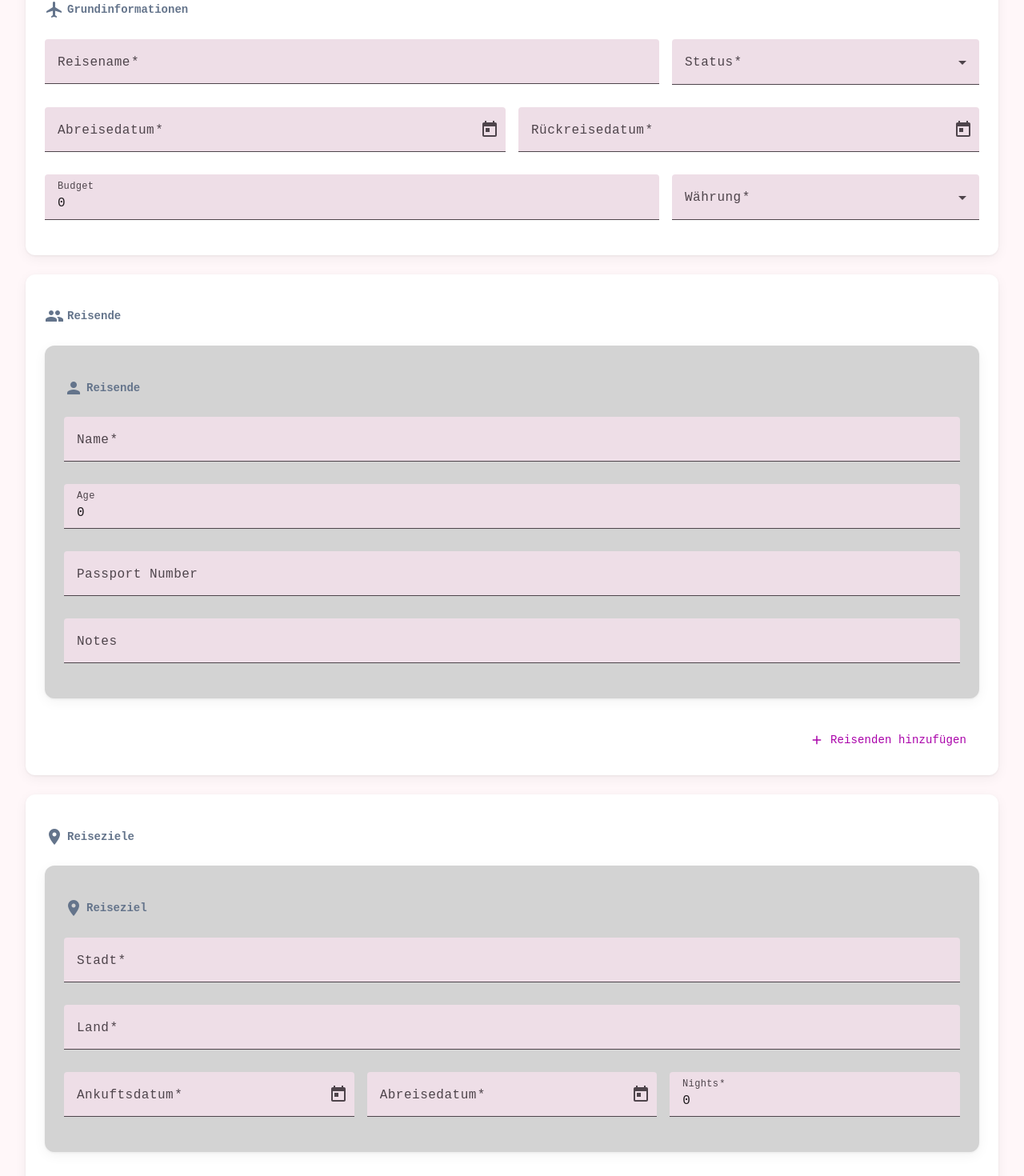
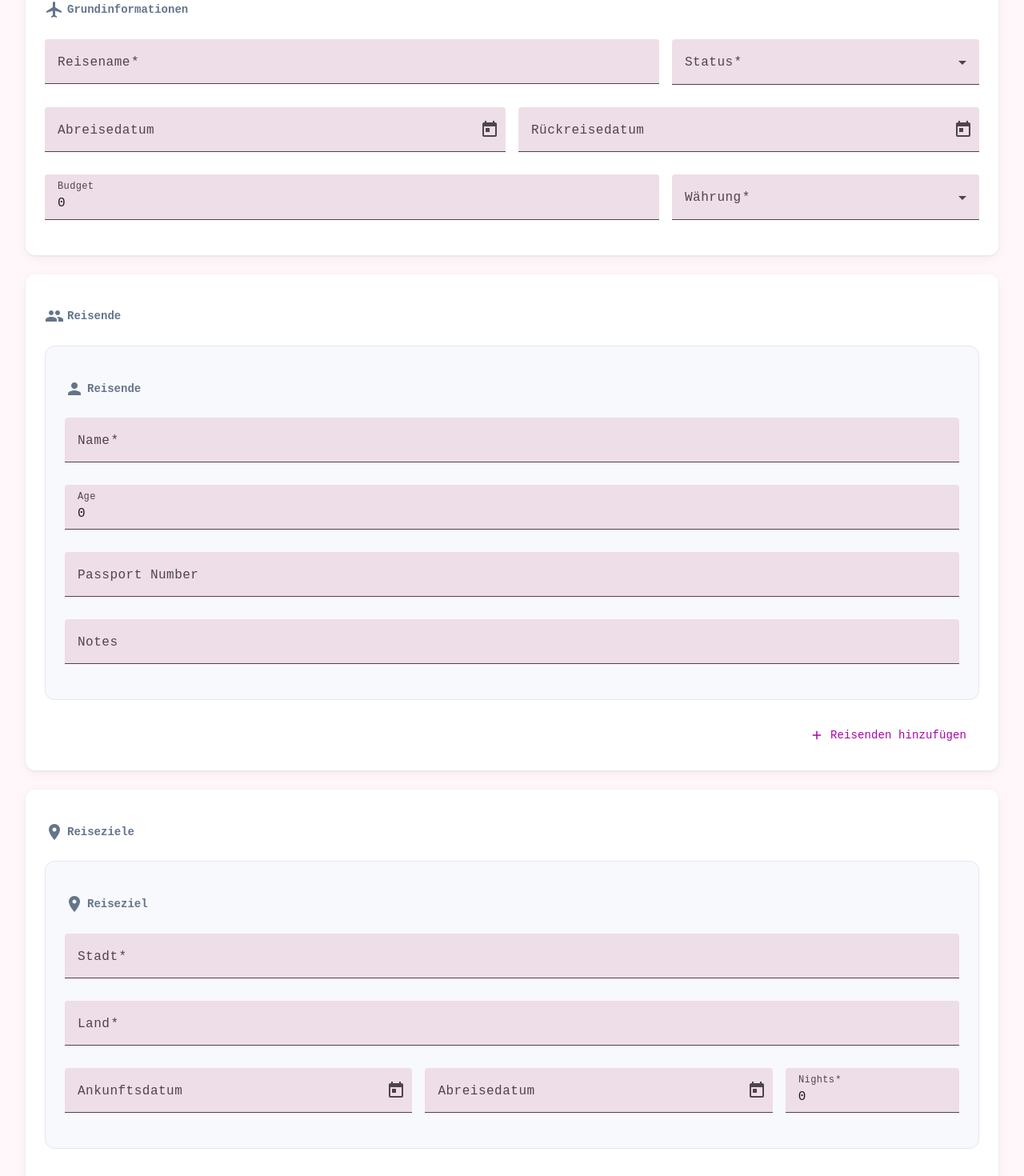
Before and after one commit to hunjoonrhee/smart-travel-planner, an Angular app: page /new-trip in a window 1280 px wide. Shown: the part 130-1600 px from the top of the page at 80% size. Built offline with nearby package versions, Linux system fonts and the light colour scheme; a web font is replaced by a local one.

Commit message:
validation.. wip

```diff
--- a/src/app/pages/new-trip/dateValidator.ts
+++ /dev/null
@@ -1,17 +0,0 @@
-import { AbstractControl, ValidationErrors, ValidatorFn } from '@angular/forms';
-
-export function DateValidator(startField: string, endField: string): ValidatorFn {
-  return (control: AbstractControl): ValidationErrors | null => {
-    const start = control.get(startField);
-    const end = control.get(endField);
-
-    if (!start?.value || !end?.value) return null;
-
-    const startDate = new Date(start.value);
-    const endDate = new Date(end.value);
-
-    if (isNaN(startDate.getTime()) || isNaN(endDate.getTime())) return null;
-
-    return endDate <= startDate ? { dateRange: true } : null;
-  };
-}
--- a/src/app/pages/new-trip/new-trip.html
+++ b/src/app/pages/new-trip/new-trip.html
@@ -23,23 +23,13 @@
       </div>
 
       <div class="date-row">
-        <mat-form-field>
-          <mat-label>Abreisedatum</mat-label>
-          <input matInput [matDatepicker]="startPicker" formControlName="startDate" />
-          <mat-datepicker-toggle matIconSuffix [for]="startPicker"></mat-datepicker-toggle>
-          <mat-datepicker #startPicker></mat-datepicker>
-          <mat-error>Abreisedatum ist erforderlich</mat-error>
-        </mat-form-field>
-        <mat-form-field>
-          <mat-label>Rückreisedatum</mat-label>
-          <input matInput [matDatepicker]="endPicker" formControlName="endDate" />
-          <mat-datepicker-toggle matIconSuffix [for]="endPicker"></mat-datepicker-toggle>
-          <mat-datepicker #endPicker></mat-datepicker>
-          <mat-error>Rückreisedatum ist erforderlich</mat-error>
-        </mat-form-field>
+        <app-date-range
+          formControlName="tripDates"
+          startLabel="Abreisedatum"
+          endLabel="Rückreisedatum"
+        />
         @if (
-          tripForm.hasError('dateRange') &&
-          (tripForm.get('startDate')!.touched || tripForm.get('endDate')!.touched)
+          tripForm.get('tripDates')!.hasError('dateRange') && tripForm.get('tripDates')!.touched
         ) {
           <mat-error>Rückreisedatum muss nach dem Abreisedatum liegen</mat-error>
         }
@@ -143,39 +133,38 @@
               <mat-label>Land</mat-label>
               <input matInput formControlName="country" type="text" />
             </mat-form-field>
-            <div class="date-row">
-              <mat-form-field>
-                <mat-label>Ankuftsdatum</mat-label>
-                <input matInput [matDatepicker]="arrivalDatePicker" formControlName="arrivalDate" />
-                <mat-datepicker-toggle
-                  matIconSuffix
-                  [for]="arrivalDatePicker"
-                ></mat-datepicker-toggle>
-                <mat-datepicker #arrivalDatePicker></mat-datepicker>
-                <mat-error>Ankuftsdatum ist erforderlich</mat-error>
-              </mat-form-field>
-              <mat-form-field>
-                <mat-label>Abreisedatum</mat-label>
-                <input matInput [matDatepicker]="departurePicker" formControlName="departureDate" />
-                <mat-datepicker-toggle
-                  matIconSuffix
-                  [for]="departurePicker"
-                ></mat-datepicker-toggle>
-                <mat-datepicker #departurePicker></mat-datepicker>
-                <mat-error>Abreisedatum ist erforderlich</mat-error>
-              </mat-form-field>
+
+            <div class="destination-date-row">
+              <app-date-range
+                formControlName="destinationDates"
+                startLabel="Ankunftsdatum"
+                endLabel="Abreisedatum"
+              />
               <mat-form-field>
                 <mat-label>Nights</mat-label>
                 <input matInput formControlName="nights" type="number" value="nights" />
               </mat-form-field>
-              @if (
-                destinationsControl.hasError('dateRange') &&
-                (destinationsControl.get('arrivalDate')!.touched ||
-                  destinationsControl.get('departureDate')!.touched)
-              ) {
-                <mat-error>Abreisedatum muss nach dem Ankuftsdatum liegen</mat-error>
-              }
             </div>
+
+            @if (
+              destination.hasError('dateRange') && destination.get('destinationDates')!.touched
+            ) {
+              <mat-error>Abreisedatum muss nach dem Ankunftsdatum liegen</mat-error>
+            }
+            @if (
+              destination.get('destinationDates')!.hasError('destinationOutOfRange') &&
+              destination.get('destinationDates')!.touched
+            ) {
+              <mat-error>Die Reisezieldaten müssen innerhalb des Reisezeitraums liegen.</mat-error>
+            }
+            @if (
+              destination.get('destinationDates')!.hasError('destinationsOverlap') &&
+              destination.get('destinationDates')!.touched
+            ) {
+              <mat-error
+                >Dieser Reisezeitraum überschneidet sich mit einem anderen Reiseziel.</mat-error
+              >
+            }
           </div>
         }
       </div>
--- a/src/app/pages/new-trip/new-trip.scss
+++ b/src/app/pages/new-trip/new-trip.scss
@@ -90,19 +90,26 @@ mat-form-field {
 }
 
 .option-box {
-  background: lightgray;
+  background: #f8f9fc; // lightgray → 더 자연스럽게
+  border: 1px solid #e2e8f0;
   border-radius: 12px;
   padding: 1.5rem;
   display: flex;
   flex-direction: column;
   gap: 0.5rem;
-  box-shadow:
-    0 1px 3px rgba(0, 0, 0, 0.06),
-    0 4px 16px rgba(0, 0, 0, 0.05);
-  margin-bottom: 1.5rem;
+  margin-bottom: 1rem;
 }
 
-// .add-options-button {
-//   display: flex;
-//   justify-content: flex-end;
-// }
+.destination-date-row {
+  display: flex;
+  gap: 1rem;
+  align-items: flex-start;
+
+  app-date-range {
+    flex: 2;
+  }
+
+  mat-form-field {
+    flex: 1;
+  }
+}
--- /dev/null
+++ b/src/app/shared/date-range/date-range.html
@@ -0,0 +1,24 @@
+<mat-form-field>
+  <mat-label>{{ startLabel() }}</mat-label>
+  <input
+    matInput
+    [matDatepicker]="startPicker"
+    [value]="startDate()"
+    (dateChange)="onStartChange($event.value)"
+    (blur)="onBlur()"
+  />
+  <mat-datepicker-toggle matIconSuffix [for]="startPicker" />
+  <mat-datepicker #startPicker />
+</mat-form-field>
+<mat-form-field>
+  <mat-label>{{ endLabel() }}</mat-label>
+  <input
+    matInput
+    [matDatepicker]="endPicker"
+    [value]="endDate()"
+    (dateChange)="onEndChange($event.value)"
+    (blur)="onBlur()"
+  />
+  <mat-datepicker-toggle matIconSuffix [for]="endPicker" />
+  <mat-datepicker #endPicker />
+</mat-form-field>
--- /dev/null
+++ b/src/app/shared/date-range/date-range.scss
@@ -0,0 +1,7 @@
+:host {
+  display: contents; // flex 대신 contents — 부모 flex에 투명하게 참여
+}
+
+mat-form-field {
+  flex: 2;
+}
--- /dev/null
+++ b/src/app/shared/date-range/date-range.ts
@@ -0,0 +1,86 @@
+import { Component, computed, forwardRef, input, signal } from '@angular/core';
+import {
+  AbstractControl,
+  ControlValueAccessor,
+  NG_VALIDATORS,
+  NG_VALUE_ACCESSOR,
+  ValidationErrors,
+} from '@angular/forms';
+import { MatDatepickerModule } from '@angular/material/datepicker';
+import { MatFormFieldModule } from '@angular/material/form-field';
+import { MatInputModule } from '@angular/material/input';
+import { MatSelectModule } from '@angular/material/select';
+
+export type DateRangeType = {
+  start: string;
+  end: string;
+};
+
+@Component({
+  selector: 'app-date-range',
+  imports: [MatSelectModule, MatDatepickerModule, MatFormFieldModule, MatInputModule],
+  providers: [
+    {
+      provide: NG_VALUE_ACCESSOR,
+      useExisting: forwardRef(() => DateRangeComponent),
+      multi: true,
+    },
+    { provide: NG_VALIDATORS, useExisting: forwardRef(() => DateRangeComponent), multi: true },
+  ],
+  templateUrl: './date-range.html',
+  styleUrl: './date-range.scss',
+})
+export class DateRangeComponent implements ControlValueAccessor {
+  readonly startLabel = input<string>('Startdatum');
+  readonly endLabel = input<string>('Enddatum');
+  // 내부 상태
+  startDate = signal<string>('');
+  endDate = signal<string>('');
+
+  // Forms가 주입해줄 콜백들
+  private onChange: (value: DateRangeType) => void = () => {};
+  private onTouched: () => void = () => {};
+
+  writeValue(value: DateRangeType | null): void {
+    this.startDate.set(value?.start ?? '');
+    this.endDate.set(value?.end ?? '');
+  }
+  registerOnChange(fn: (value: DateRangeType) => void): void {
+    this.onChange = fn;
+  }
+  registerOnTouched(fn: () => void): void {
+    this.onTouched = fn;
+  }
+  setDisabledState?(isDisabled: boolean): void {}
+
+  // 날짜 바뀔 때 Forms에 알림
+  onStartChange(value: string) {
+    this.startDate.set(value);
+    this.onChange({ start: this.startDate(), end: this.endDate() });
+  }
+
+  onEndChange(value: string) {
+    this.endDate.set(value);
+    this.onChange({ start: this.startDate(), end: this.endDate() });
+  }
+
+  onBlur() {
+    this.onTouched();
+  }
+
+  validate(control: AbstractControl): ValidationErrors | null {
+    const value = control.value as { start: string; end: string } | null;
+    if (!value?.start || !value?.end) return null;
+    const start = new Date(value.start);
+    const end = new Date(value.end);
+    if (isNaN(start.getTime()) || isNaN(end.getTime())) return null;
+    return end <= start ? { dateRange: true } : null;
+  }
+
+  hasDateRangeError = computed(() => {
+    const start = this.startDate();
+    const end = this.endDate();
+    if (!start || !end) return false;
+    return new Date(end) <= new Date(start);
+  });
+}
--- /dev/null
+++ b/src/app/shared/validators/dateValidator.ts
@@ -0,0 +1,17 @@
+import { AbstractControl, ValidationErrors, ValidatorFn } from '@angular/forms';
+import { DateRangeType } from '../date-range/date-range';
+
+export function DateValidator(): ValidatorFn {
+  return (control: AbstractControl): ValidationErrors | null => {
+    const value = control.value as DateRangeType | null;
+
+    if (!value?.start || !value?.end) return null;
+
+    const startDate = new Date(value.start);
+    const endDate = new Date(value.end);
+
+    if (isNaN(startDate.getTime()) || isNaN(endDate.getTime())) return null;
+
+    return endDate <= startDate ? { dateRange: true } : null;
+  };
+}
--- /dev/null
+++ b/src/app/shared/validators/destinationDateRangeValidator.ts
@@ -0,0 +1,42 @@
+import { AbstractControl, ValidationErrors, ValidatorFn } from '@angular/forms';
+import { DateRangeType } from '../date-range/date-range';
+
+export function DestinationDateRangeValidator(
+  getTripDates: () => DateRangeType | null,
+  getDestinations: () => Array<any>,
+): ValidatorFn {
+  return (control: AbstractControl): ValidationErrors | null => {
+    const value = control.value as DateRangeType | null;
+    if (!value?.start || !value?.end) return null;
+
+    const tripDates = getTripDates();
+    if (!tripDates?.start || !tripDates?.end) return null;
+
+    const destStart = new Date(value.start);
+    const destEnd = new Date(value.end);
+    const tripStart = new Date(tripDates.start);
+    const tripEnd = new Date(tripDates.end);
+
+    // 1. 전체 여행 범위 체크
+    if (destStart < tripStart || destEnd > tripEnd) {
+      return { destinationOutOfRange: true };
+    }
+
+    // 2. 다른 destinations와 겹침 체크 (자기 자신 제외)
+    const destinations = getDestinations();
+    for (const dest of destinations) {
+      if (!dest.destinationDates?.start || !dest.destinationDates?.end) continue;
+      if (dest.destinationDates.start === value.start && dest.destinationDates.end === value.end)
+        continue; // 자기 자신 제외
+
+      const otherStart = new Date(dest.destinationDates.start);
+      const otherEnd = new Date(dest.destinationDates.end);
+
+      if (destStart < otherEnd && destEnd > otherStart) {
+        return { destinationsOverlap: true };
+      }
+    }
+
+    return null;
+  };
+}
```
Also changed, not shown: src/app/pages/new-trip/new-trip.ts (+44 -35 lines), 1 other file (tests, documents, lock files or other folders).
